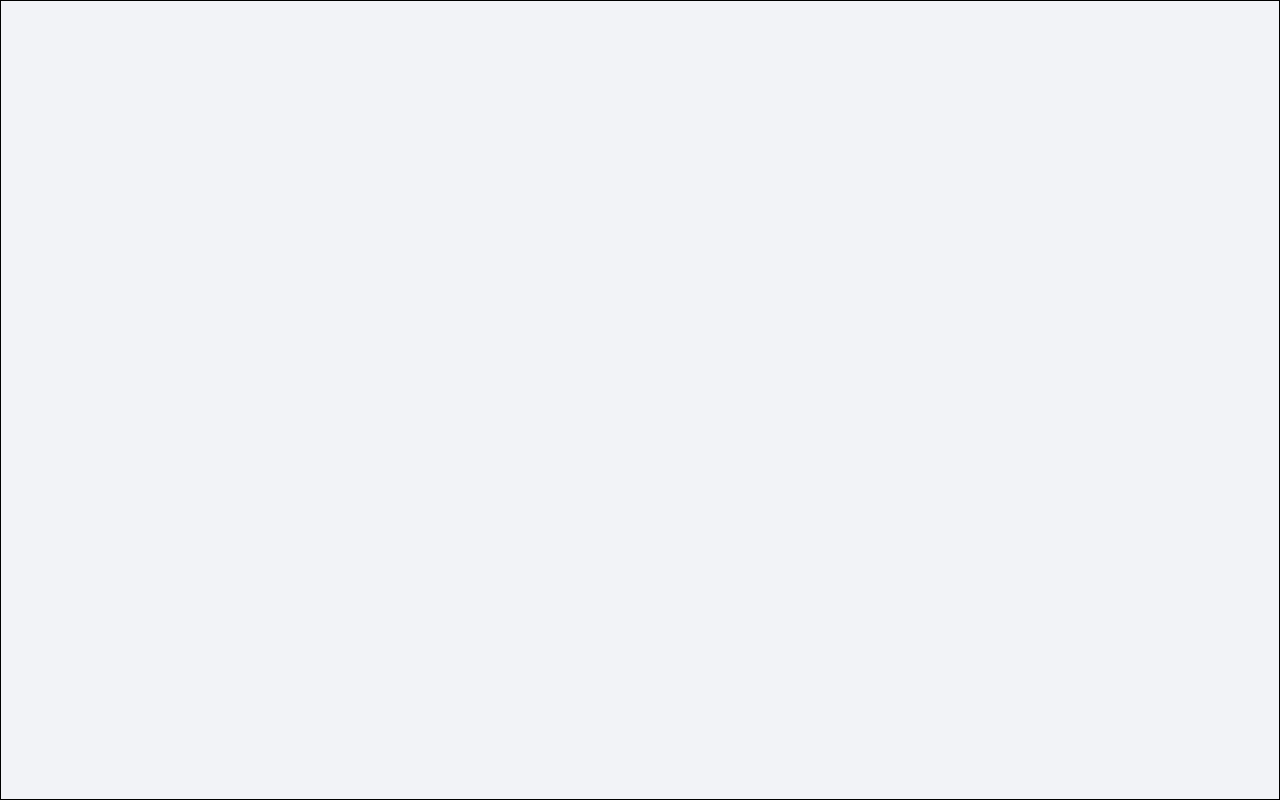
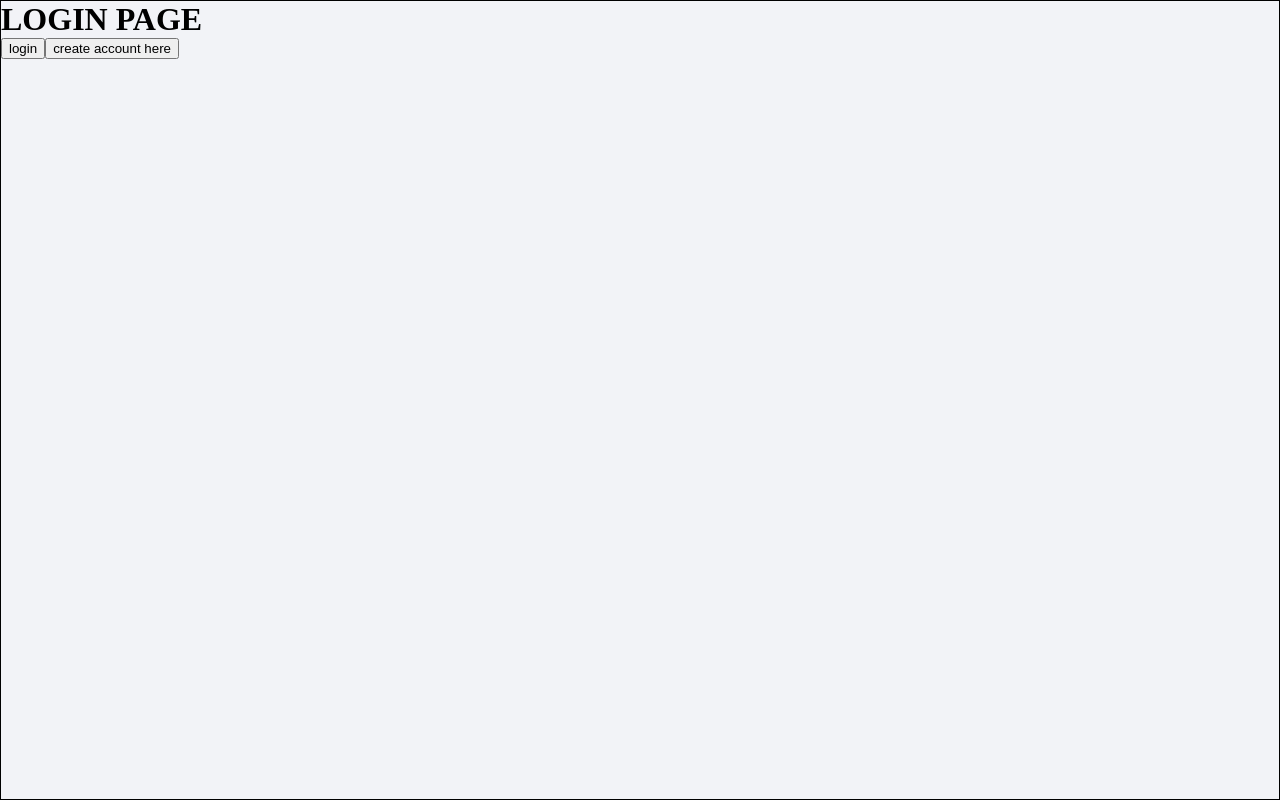
Before and after one commit to PhilipBrodovsky/finnace-app, a React (Vite) app: page /login in a window 1280 px wide. Built offline with nearby package versions, Linux system fonts and the light colour scheme.

Commit message:
hoc pattern

```diff
--- a/src/App.jsx
+++ b/src/App.jsx
@@ -7,7 +7,7 @@ import { Link, Route, useLocation } from "wouter";
 import { Card } from "./components/Card/Card";
 import { AuthContext } from "./contexts/AuthContext/AuthContext";
 import { useIsMobile } from "./hooks/useIsMobile";
-import { HomePage } from "./pages/HomePage/HomePage";
+import HomePage from "./pages/HomePage/HomePage";
 
 const PAGES = {
 	PAGE1: "page1",
@@ -32,25 +32,6 @@ export function App() {
 
 	// return <LoginForm />;
 
-	// useEffect(() => {
-	// 	if (!user) {
-	// 		navigate("/login");
-	// 	}
-	// }, [user]);
-
-	// if (!user) {
-	// 	return (
-	// 		<>
-	// 			<Route path="/login">
-	// 				<LoginPage />
-	// 			</Route>
-	// 			<Route path="/signup">
-	// 				<SignupPage />
-	// 			</Route>
-	// 		</>
-	// 	);
-	// }
-
 	return (
 		<div className="app">
 			{/* <Sidebar page={page} prop="philip" /> */}
@@ -64,6 +45,12 @@ export function App() {
 				</Route>
 				<Route path="/budgets" nest>
 					<Page2 />
+				</Route>
+				<Route path="/login">
+					<LoginPage />
+				</Route>
+				<Route path="/signup">
+					<SignupPage />
 				</Route>
 			</div>
 		</div>
--- a/src/contexts/AuthContext/AuthContext.jsx
+++ b/src/contexts/AuthContext/AuthContext.jsx
@@ -1,9 +1,11 @@
-import { useState } from "react";
+import { useContext, useState } from "react";
 import { createContext } from "react";
 
 export const AuthContext = createContext(null);
 
+export const useAuth = () => useContext(AuthContext);
+
 export function AuthContextProvider({ children }) {
-	const [user, setUser] = useState({});
+	const [user, setUser] = useState(null);
 	return <AuthContext.Provider value={{ user, setUser }}>{children}</AuthContext.Provider>;
 }
--- a/src/pages/HomePage/HomePage.jsx
+++ b/src/pages/HomePage/HomePage.jsx
@@ -1,4 +1,5 @@
 import { BudgetCard } from "../../components/BudgetCard/BudgetCard";
+import { WithProtectedRoute } from "../../util-components/ProtectedRoute";
 
 const budget = {
 	id: "1",
@@ -8,7 +9,9 @@ const budget = {
 	theme: "blue",
 };
 
-export function HomePage() {
+function HomePage(props) {
+	console.log("HomePage", props);
+
 	return (
 		<div
 			style={{
@@ -25,3 +28,7 @@ export function HomePage() {
 		</div>
 	);
 }
+
+const ProtectedHomePage = WithProtectedRoute(HomePage);
+
+export default ProtectedHomePage;
--- a/src/pages/TransactionsPage/TransactionsPage.jsx
+++ b/src/pages/TransactionsPage/TransactionsPage.jsx
@@ -1,6 +1,7 @@
 // https://jsonplaceholder.typicode.com/posts
 
 import { memo, useEffect, useState } from "react";
+import { WithProtectedRoute } from "../../util-components/ProtectedRoute";
 
 async function getTransactions() {
 	const res = await fetch("https://jsonplaceholder.typicode.com/posts");
@@ -9,7 +10,7 @@ async function getTransactions() {
 
 // let transactions = await getTransactions();
 
-export const TransactionsPage = memo(function TransactionsPage() {
+const _TransactionsPage = memo(function TransactionsPage() {
 	//
 	const [transactions, setTransactions] = useState([]);
 
@@ -36,3 +37,5 @@ export const TransactionsPage = memo(function TransactionsPage() {
 		</div>
 	);
 });
+
+export const TransactionsPage = WithProtectedRoute(_TransactionsPage);
--- /dev/null
+++ b/src/util-components/ProtectedRoute.jsx
@@ -0,0 +1,20 @@
+// HOC
+
+import { Redirect } from "wouter";
+import { useAuth } from "../contexts/AuthContext/AuthContext";
+
+// HOC - protected route
+export function WithProtectedRoute(Component) {
+	function PrivateRoute(props) {
+		const { user } = useAuth();
+
+		console.log("user", user);
+
+		if (!user) {
+			return <Redirect to="/login" />;
+		}
+
+		return <Component {...props} />;
+	}
+	return PrivateRoute;
+}
```
